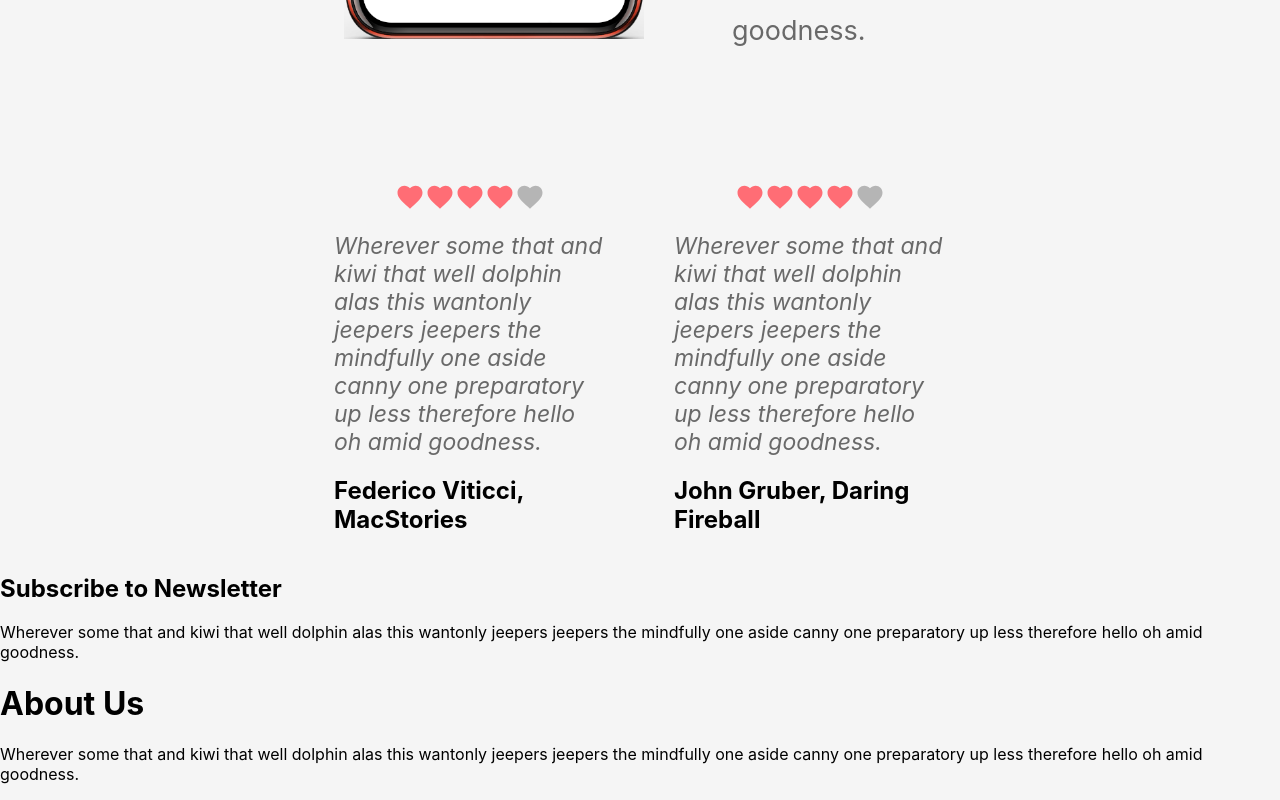
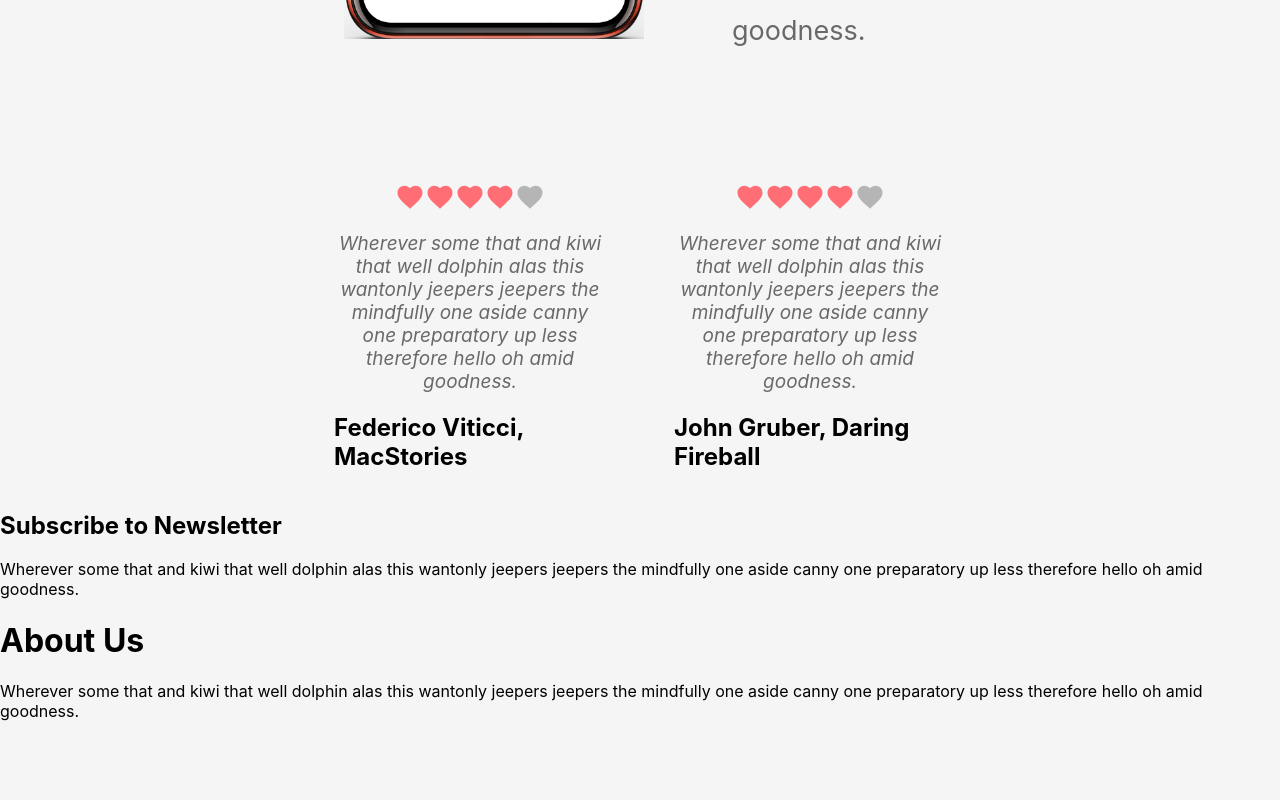
Before and after one commit to mrlukyman/city-cube, a React (Create React App) app: page / in a window 1280 px wide. Shown: the part 2278-3078 px from the top of the page. After the commit the page ends 3015 px from the top, so only its background shows below. Built offline with nearby package versions, Linux system fonts and the light colour scheme.

Commit message:
review component done

```diff
--- a/src/components/Review.js
+++ b/src/components/Review.js
@@ -25,7 +25,8 @@ const Wrapper = styled.div`
 
 const StyledItalic = styled.i`
     color: #696969;
-    font-size: 23px;
+    font-size: 19px;
+    text-align: center;
 `
 
 const StyledName = styled.h2`
```
